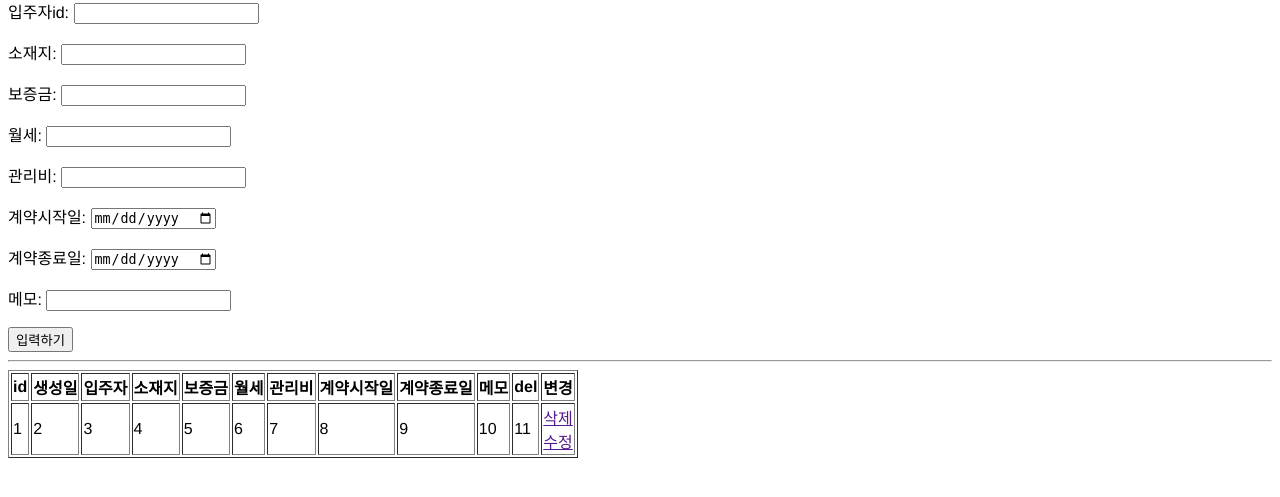
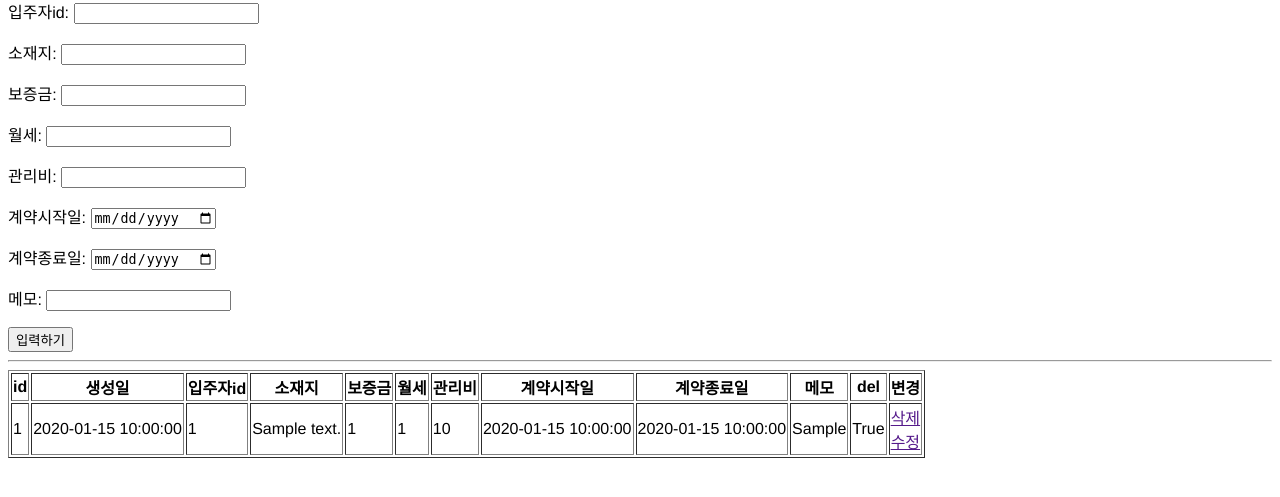
Before and after one commit to jeongje/sparta-project, a Flask app: page /contracts in a window 1280 px wide. Shown: the part 116-613 px from the top of the page. Run offline with Flask 2, Linux system fonts and the light colour scheme; tables that the repository leaves empty hold one stand-in row (values such as "Sample post").

Commit message:
오류수정 tenant_id받는 부분의 name를 tenant라 잘못 입력해 오류생겼었음

```diff
--- a/templates/contracts.html
+++ b/templates/contracts.html
@@ -11,7 +11,7 @@
 
 
 <form action="/contracts" method="POST">
-    <p>입주자id: <input type="text" name="tenant" id="tenant_id"></p>
+    <p>입주자id: <input type="text" name="tenant_id" id="tenant_id"></p>
     <p>소재지: <input type="text" name="address" id="address"></p>
     <p>보증금: <input type="text" name="deposit" id="deposit"></p>
     <p>월세: <input type="text" name="monthly" id="monthly"></p>
@@ -28,7 +28,7 @@
     <tr>
         <th>id</th>
         <th>생성일</th>
-        <th>입주자</th>
+        <th>입주자id</th>
         <th>소재지</th>
         <th>보증금</th>
         <th>월세</th>
@@ -39,25 +39,28 @@
         <th>del</th>
         <th>변경</th>
     </tr>
-
+    {% for contract in contracts %}
     <tr>
-        <td>1</td>
-        <td>2</td>
-        <td>3</td>
-        <td>4</td>
-        <td>5</td>
-        <td>6</td>
-        <td>7</td>
-        <td>8</td>
-        <td>9</td>
-        <td>10</td>
-        <td>11</td>
+        <td>{{ contract.id }}</td>
+        <td>{{ contract.created_at }}</td>
+        <td>{{ contract.tenant_id }}</td>
+        <td>{{ contract.address }}</td>
+        <td>{{ contract.deposit }}</td>
+        <td>{{ contract.monthly }}</td>
+        <td>{{ contract.management_fee }}</td>
+        <td>{{ contract.start_date }}</td>
+        <td>{{ contract.end_date }}</td>
+        <td>{{ contract.contract_memo }}</td>
+        <td>{{ contract.delete_col}}</td>
         <td>
             <a href="">삭제</a>
             <br>
             <a href="">수정</a>
         </td>
     </tr>
+    {% endfor %}
+
+
 
 </table>
 
```
